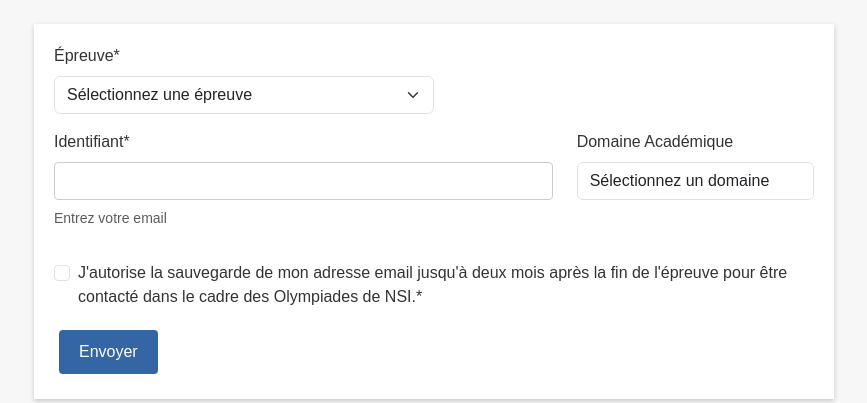
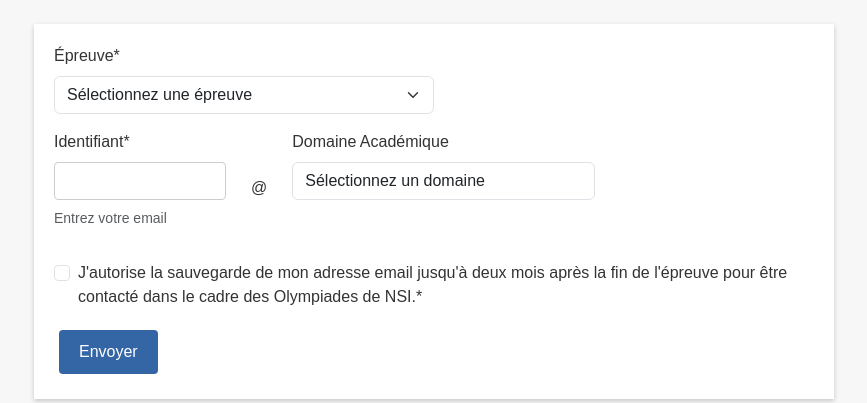
Before and after one commit to pierreandrieu/olympiadesnsi, a Django app: page /inscription/email/ in a window 1280 px wide. Shown: the part 56-459 px from the top of the page, without its empty margins (206-1073 px from the left). Run offline with Django 5.2, Linux system fonts and the light colour scheme; data that the repository does not hold is empty; parts of the project's set-up code (start-up, migrations or seed data) failed here and were passed over; some libraries are stand-ins or nearby versions.

Commit message:
amélioration affichage demande pour inscritpion externe

```diff
--- a/inscription/templates/inscription/demande_inscription.html
+++ b/inscription/templates/inscription/demande_inscription.html
@@ -11,19 +11,22 @@
                 {{ form.epreuve|as_crispy_field }}
             </div>
             <div class="row">
-                <div class="col-md-8 mb-3">
+                <div class="col-md-3 mb-3">
                     {{ form.identifiant|as_crispy_field }}
                 </div>
-                <div class="col-md-4 mb-3">
-                    <label for="id_domaine_academique" class="form-label">Domaine Académique</label>
+                <div class="col-md-auto mb-3 d-flex align-items-center">
+                    <!-- Utilisation de CSS pour ajuster la position si nécessaire -->
+                    <span style="margin: 0 1px;">@</span>
+                </div>
+                <div class="col-md-5 mb-3">
+                    <label for="id_domaine_academique" class="form-label select-with-scroll">Domaine Académique</label>
                     <select name="domaine_academique" id="id_domaine_academique" class="form-control">
                         <option value="">Sélectionnez un domaine</option>
                     </select>
                 </div>
-                <div id="error-message" style="display: none; color: red; margin-bottom: 10px;">
-                </div>
+            </div>
+            <div id="error-message" style="display: none; color: red; margin-bottom: 10px;"></div>
 
-            </div>
             <div class="form-group">
                 {{ form.consentement|as_crispy_field }}
             </div>
@@ -60,7 +63,7 @@
                             $.each(data, function (i, domaine) {
                                 $domaineSelect.append($('<option>', {
                                     value: domaine,
-                                    text: domaine
+                                    text: domaine.substring(1)
                                 }));
                             });
                         }
```
